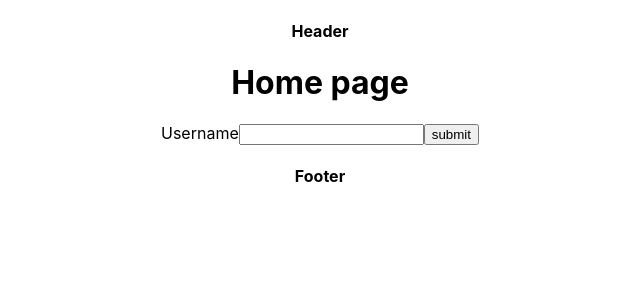
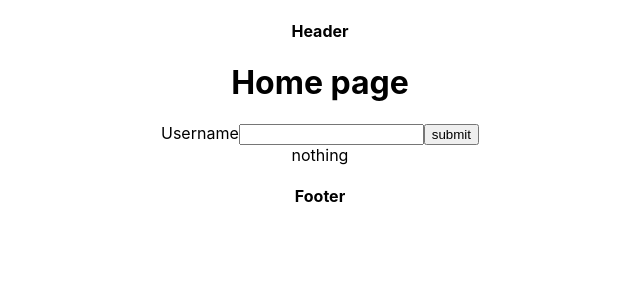
Before and after one commit to Gioele-M/lap3_24h_challenge, a React (Create React App) app: page / in a window 1280 px wide. Shown: the top 300 px of the page, without its empty margins (320-960 px from the left). Built offline with nearby package versions, Linux system fonts and the light colour scheme.

Commit message:
render repos on screen when input username

```diff
--- a/src/components/RenderRepo/index.js
+++ b/src/components/RenderRepo/index.js
@@ -12,16 +12,18 @@ export default function () {
     }
     const something = () => {
         if (data.data) {
-            data.data.map((e) => { return e.name })
+
+            return data.data.map((e) => { return <p>{e.name}</p> })
         } else {
             <h1>NO DATA!!!</h1>
         }
     }
 
+
     return (
         <section>
             <div>
-                {something}
+                {data.data ? something() : "nothing"}
             </div>
         </section>
     )
```
